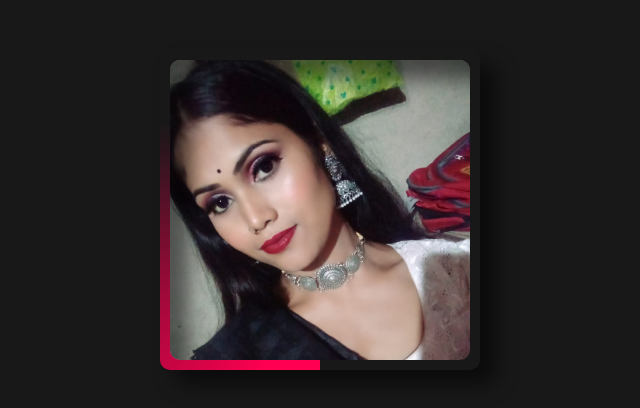
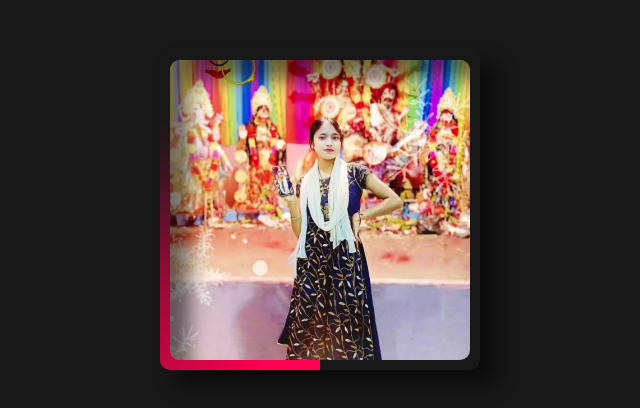
Before and after one commit to tupen45/monalisha, a plain HTML site: page index.html in a window 1280 px wide. Shown: the part 190-598 px from the top of the page, without its empty margins (320-960 px from the left). Drawn offline with Linux system fonts and the light colour scheme.

Commit message:
Update index.html
eee

```diff
--- a/index.html
+++ b/index.html
@@ -49,7 +49,7 @@
         width: 300px;
         height: 300px;
         background: #101010;
-        background-image: url("animated\ text/mukti.jpg");
+        background-image: url("animated\ text/1699628971417.jpg");
         background-size: cover;
 
         position: absolute;
```
